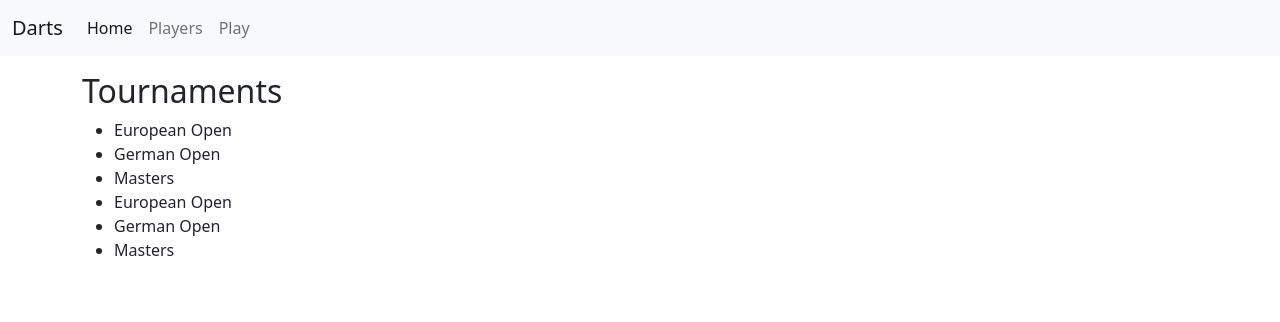
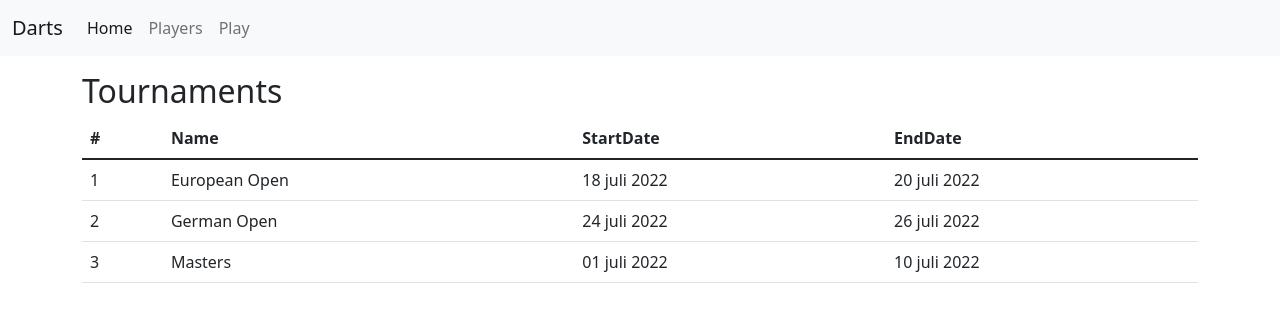
Before and after one commit to mcloots/es_darts, a website with bundled scripts: page index.html in a window 1280 px wide. Built offline with nearby package versions, Linux system fonts and the light colour scheme; data requests are answered from the project's data file.

Commit message:
tournaments table and date helper

```diff
--- /dev/null
+++ b/helpers/helpers.js
@@ -0,0 +1,8 @@
+export class Helpers {
+  static convertDate(stringDate, locale) {
+    moment.locale(locale);
+    //What's coming in --> 2022-07-18 (YYYY-MM-DD)
+    let dateArticle = moment(stringDate, "YYYY-MM-DD");
+    return dateArticle.format("DD MMMM YYYY");
+  }
+}
--- a/index.html
+++ b/index.html
@@ -1,5 +1,6 @@
 <!DOCTYPE html>
 <html lang="en">
+
 <head>
   <meta charset="UTF-8">
   <meta http-equiv="X-UA-Compatible" content="IE=edge">
@@ -7,14 +8,17 @@
   <link rel="stylesheet" href="https://cdn.jsdelivr.net/npm/bootstrap@5.1.3/dist/css/bootstrap.min.css">
   <script defer src="https://cdn.jsdelivr.net/npm/bootstrap@5.1.3/dist/js/bootstrap.min.js"></script>
   <script defer src="https://cdn.jsdelivr.net/npm/bootstrap@5.1.3/dist/js/bootstrap.bundle.min.js"></script>
-    <script defer src="index/index.js"></script>
+  <script defer src="https://cdnjs.cloudflare.com/ajax/libs/moment.js/2.29.3/moment-with-locales.min.js" integrity="sha512-vFABRuf5oGUaztndx4KoAEUVQnOvAIFs59y4tO0DILGWhQiFnFHiR+ZJfxLDyJlXgeut9Z07Svuvm+1Jv89w5g==" crossorigin="anonymous" referrerpolicy="no-referrer"></script>
+  <script defer type="module" src="index/index.js"></script>
   <title>Darts</title>
 </head>
+
 <body>
   <nav class="navbar navbar-expand-lg navbar-light bg-light">
     <div class="container-fluid">
       <a class="navbar-brand" href="#">Darts</a>
-          <button class="navbar-toggler" type="button" data-bs-toggle="collapse" data-bs-target="#navbarNav" aria-controls="navbarNav" aria-expanded="false" aria-label="Toggle navigation">
+      <button class="navbar-toggler" type="button" data-bs-toggle="collapse" data-bs-target="#navbarNav"
+        aria-controls="navbarNav" aria-expanded="false" aria-label="Toggle navigation">
         <span class="navbar-toggler-icon"></span>
       </button>
       <div class="collapse navbar-collapse" id="navbarNav">
@@ -34,7 +38,19 @@
   </nav>
   <main class="container py-3">
     <h2>Tournaments</h2>
-        <ul class="tournament-list"></ul>
+    <table id="tournaments-table" class="table">
+      <thead>
+        <tr>
+          <th scope="col">#</th>
+          <th scope="col">Name</th>
+          <th scope="col">StartDate</th>
+          <th scope="col">EndDate</th>
+        </tr>
+      </thead>
+      <tbody>
+      </tbody>
+    </table>
   </main>
 </body>
+
 </html>
--- a/index/index.js
+++ b/index/index.js
@@ -1,3 +1,6 @@
+import { Tournament } from '../models/tournament.js';
+import { Helpers } from '../helpers/helpers.js';
+
 document.addEventListener("readystatechange", (event) => {
   switch (event.target.readyState) {
     case "complete":
@@ -19,10 +22,24 @@ const fetchTournaments = async () => {
   const response = await fetch("http://localhost:3000/tournaments");
   const data = await response.json();
   data.forEach(t => {
-      let ul = document.querySelector(".tournament-list");
-      let li = document.createElement("li");
-      li.appendChild(document.createTextNode(t.name));
-      ul.appendChild(li);
+    const tournament = new Tournament(t.id, t.name, t.start_date, t.end_date);
+    console.log(tournament);
+      let table = document.querySelector("#tournaments-table tbody");
+      let tr = document.createElement("tr");
+      let tdId = document.createElement("td");
+      tdId.innerHTML = tournament.getId();
+      let tdName = document.createElement("td");
+      tdName.innerHTML = tournament.getName();
+      let tdStartDate = document.createElement("td");
+      tdStartDate.innerHTML = Helpers.convertDate(tournament.getStartDate(),'nl-be');
+      let tdEndDate = document.createElement("td");
+      tdEndDate.innerHTML = Helpers.convertDate(tournament.getEndDate(),'nl-be');
+
+      tr.appendChild(tdId);
+      tr.appendChild(tdName);
+      tr.appendChild(tdStartDate);
+      tr.appendChild(tdEndDate);
+      table.appendChild(tr);
   });
   return data;
 };
--- /dev/null
+++ b/models/tournament.js
@@ -0,0 +1,30 @@
+export function Tournament(id, name, start_date, end_date) {
+  // Instance variables. Leading underscore is a hint that they are private.
+  const _id = id;
+  const _name = name;
+  const _start_date = start_date;
+  let _end_date = end_date;
+
+  const getId = () => {
+    return _id;
+  };
+
+  const getName = () => {
+    return _name;
+  };
+
+  const getStartDate = () => {
+    return _start_date;
+  };
+
+  const getEndDate = () => {
+    return _end_date;
+  };
+
+  return {
+      getId,
+      getName,
+      getStartDate,
+      getEndDate
+  }
+}
```
Lines whose indentation alone changed are shown as unchanged.
